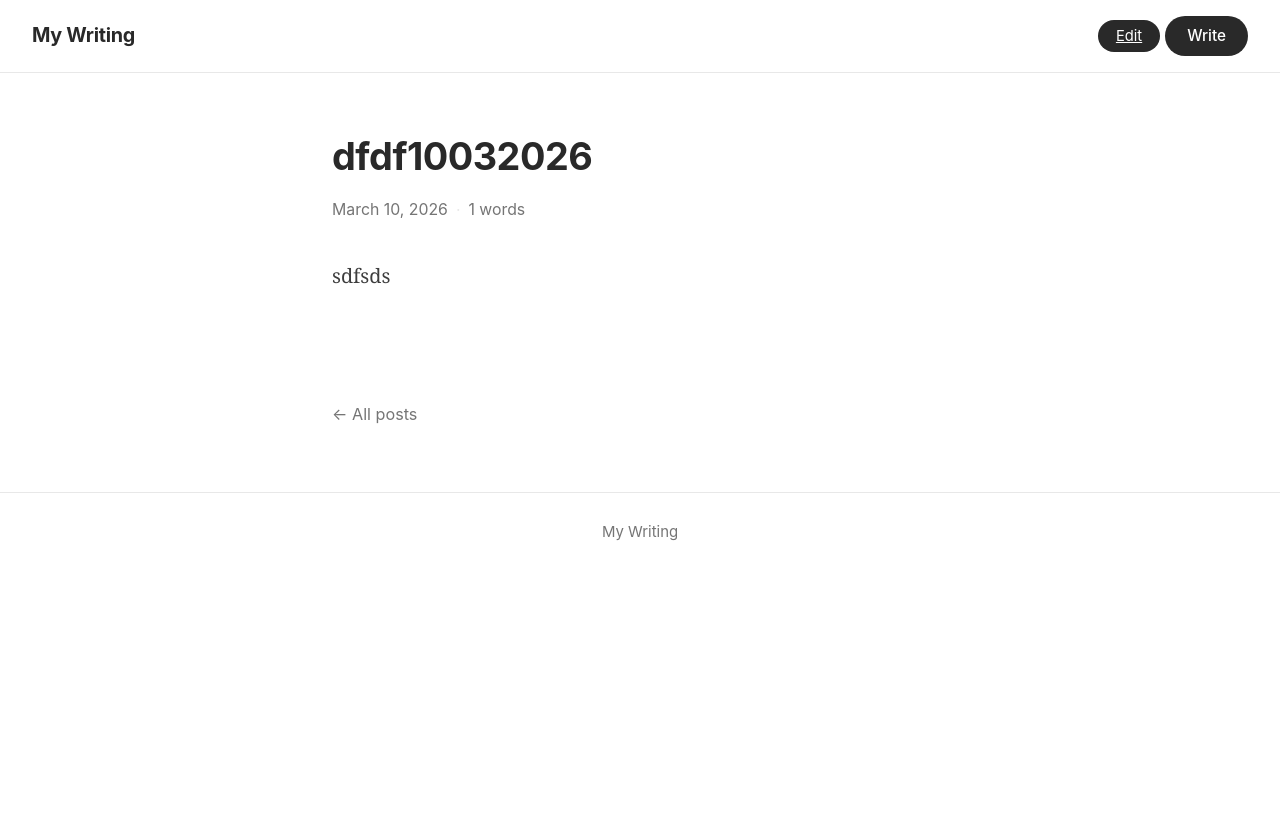
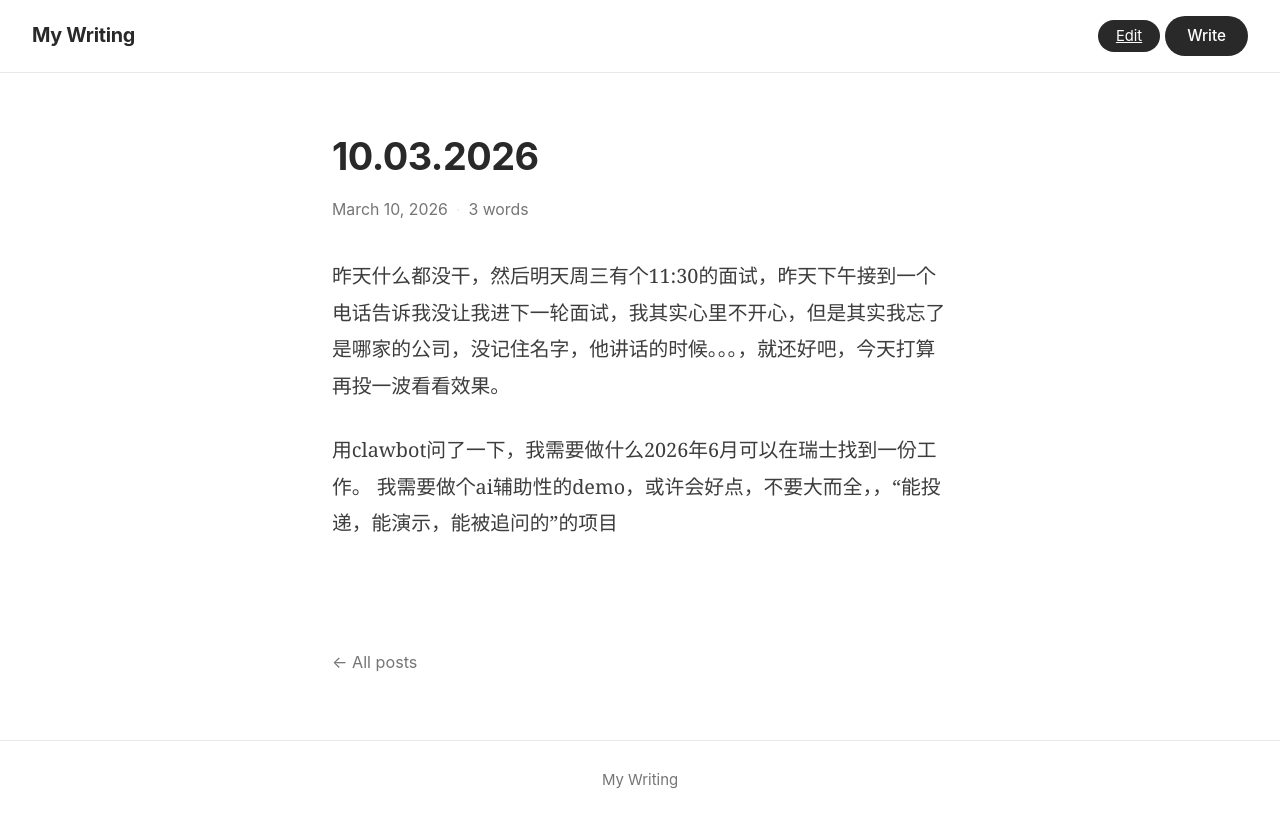
Before and after one commit to MomoSolaris8/myblog, a Jekyll site: the page built from _posts/2026-03-10-dfdf10032026.md, in a window 1280 px wide. Shown: the top 828 px of the page. Built offline with Jekyll 4.4.1, drawn with Linux system fonts in a browser that asks for light colours.

Commit message:
update: 10.03.2026

```diff
--- a/_posts/2026-03-10-dfdf10032026.md
+++ b/_posts/2026-03-10-dfdf10032026.md
@@ -1,7 +1,10 @@
 ---
 layout: post
-title: "dfdf10032026"
+title: "10.03.2026"
 date: 2026-03-10
 ---
 
-sdfsds
+昨天什么都没干，然后明天周三有个11:30的面试，昨天下午接到一个电话告诉我没让我进下一轮面试，我其实心里不开心，但是其实我忘了是哪家的公司，没记住名字，他讲话的时候。。。，就还好吧，今天打算再投一波看看效果。
+
+用clawbot问了一下，我需要做什么2026年6月可以在瑞士找到一份工作。
+我需要做个ai辅助性的demo，或许会好点，不要大而全，，“能投递，能演示，能被追问的”的项目
```
